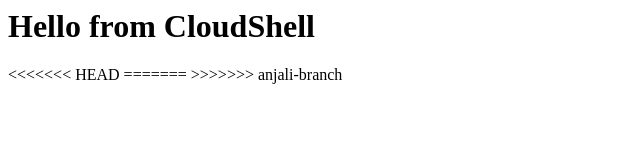
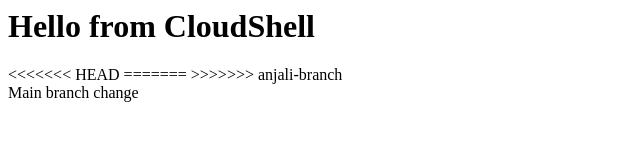
Before and after one commit to iamaniketjangid/git-practice, a plain HTML site: page index.html in a window 1280 px wide. Shown: the whole page, without its empty margins (0-640 px from the left). Drawn offline with Linux system fonts and the light colour scheme.

Commit message:
Changed header in main

```diff
--- a/index.html
+++ b/index.html
@@ -4,3 +4,4 @@
 =======
 <anjali branch this>
 >>>>>>> anjali-branch
+<header>Main branch change</header>
```
